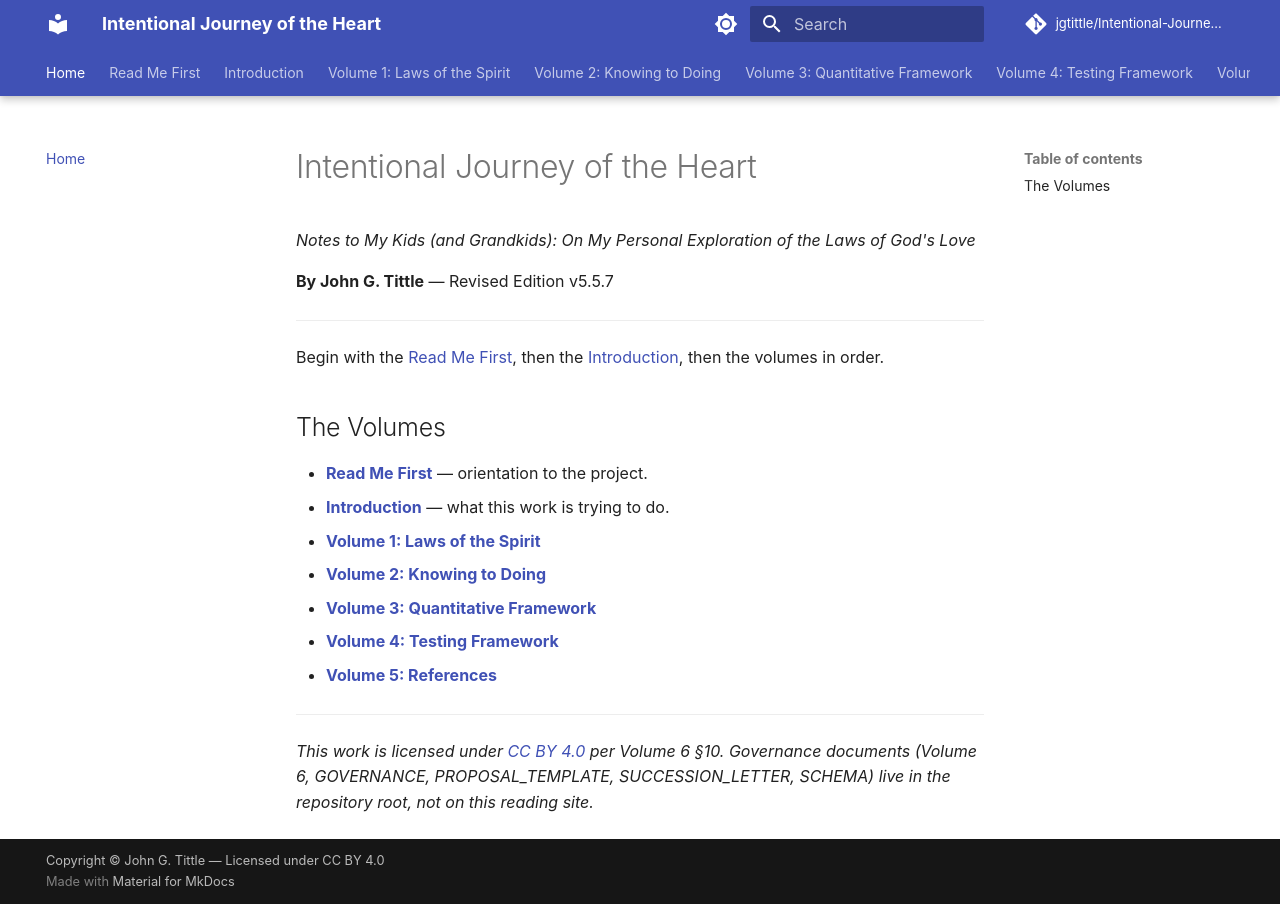
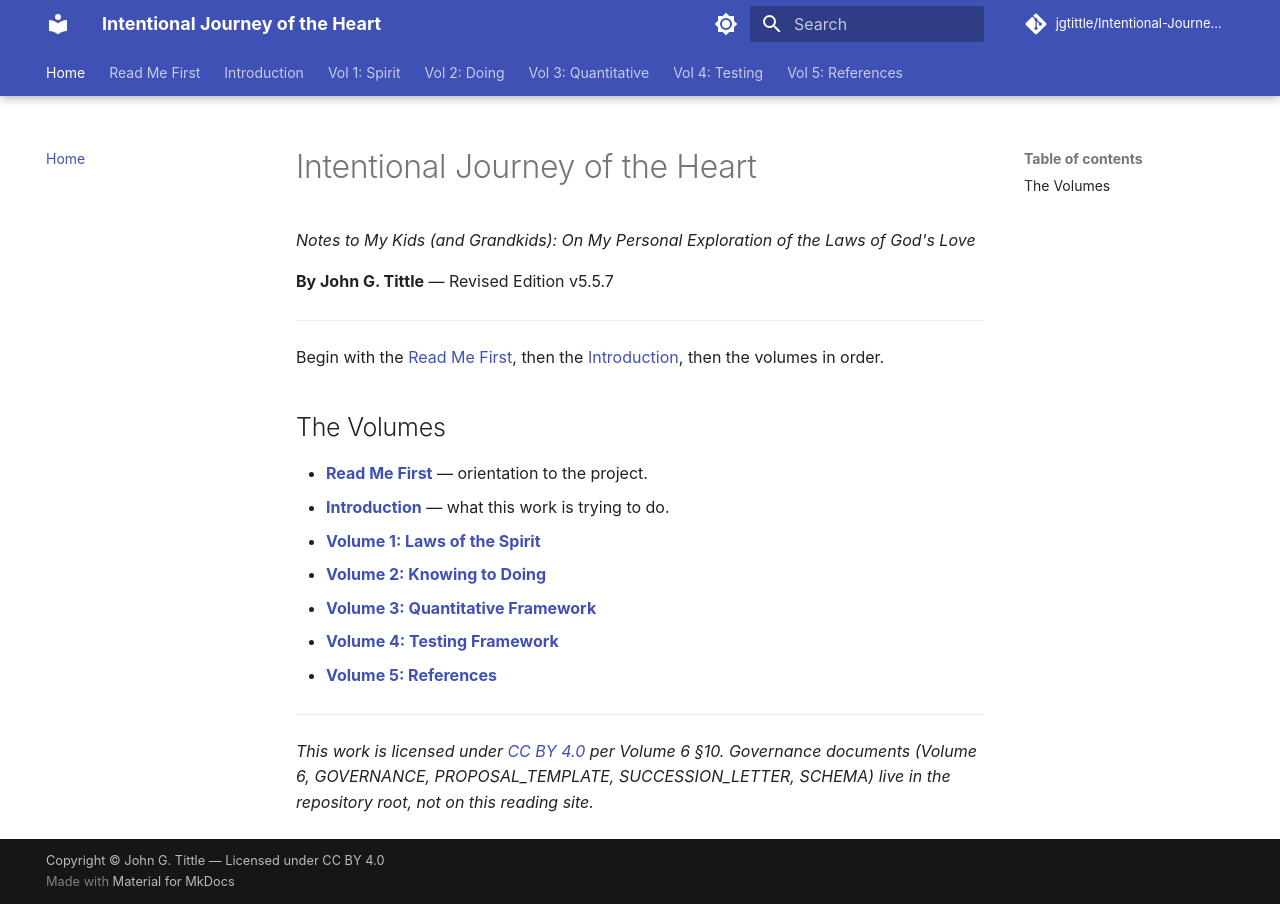
Before and after one commit to jgtittle-ministries/Intentional-Journey-of-the-Heart, an MkDocs documentation site: the page built from docs/index.md, in a window 1280 px wide. Built offline with MkDocs 1.6.1 and Material for MkDocs 9.7.7, drawn with Linux system fonts in a browser that asks for light colours; some web fonts are replaced; comment, search, counter and statistics services are not loaded.

Commit message:
Shorten top-level nav tab labels so they fit at typical viewport widths

```diff
--- a/mkdocs.yml
+++ b/mkdocs.yml
@@ -83,7 +83,7 @@ nav:
     - "A Note on Proof and Certainty": introduction/note-on-proof-and-certainty.md
     - "A Note on the use of Claude as an AI research assistant": introduction/note-on-use-of-claude-as-ai-research.md
     - "Future Development": introduction/future-development.md
-  - "Volume 1: Laws of the Spirit":
+  - "Vol 1: Spirit":
     - volume-1-laws-of-the-spirit/index.md
     - "Taxonomy Key": volume-1-laws-of-the-spirit/taxonomy-key-how-this-volume-classifies-its.md
     - "Opening: The Miracle Frame": volume-1-laws-of-the-spirit/opening-miracle-frame.md
@@ -102,7 +102,7 @@ nav:
     - "A Word to My Kids": volume-1-laws-of-the-spirit/word-to-my-kids-at-the-end.md
     - "Supplemental: The Three Desires": volume-1-laws-of-the-spirit/supplemental-three-desires.md
     - "Claim Index": volume-1-laws-of-the-spirit/claim-index.md
-  - "Volume 2: Knowing to Doing":
+  - "Vol 2: Doing":
     - volume-2-knowing-to-doing/index.md
     - "Introduction: The Bridge from Knowing to Doing": volume-2-knowing-to-doing/introduction-the-bridge-from-knowing-to-doing.md
     - "Taxonomy Key": volume-2-knowing-to-doing/taxonomy-key-how-this-volume-classifies-its.md
@@ -120,7 +120,7 @@ nav:
     - "10. The Training Plan": volume-2-knowing-to-doing/exploration-10-training-plan.md
     - "Epilogue: The Invitation to Volume 3": volume-2-knowing-to-doing/epilogue-the-invitation-to-volume-3.md
     - "Claim Index": volume-2-knowing-to-doing/claim-index.md
-  - "Volume 3: Quantitative Framework":
+  - "Vol 3: Quantitative":
     - volume-3-quantitative-framework/index.md
     - "A Note Before We Begin": volume-3-quantitative-framework/note-before-we-begin.md
     - "Taxonomy Key": volume-3-quantitative-framework/taxonomy-key-how-this-volume-classifies-its.md
@@ -141,14 +141,14 @@ nav:
     - "Appendix: TFT Challenged": volume-3-quantitative-framework/appendix-tft-challenged.md
     - "Appendix: Master Law Index": volume-3-quantitative-framework/appendix-master-law-index.md
     - "Claim Index": volume-3-quantitative-framework/claim-index.md
-  - "Volume 4: Testing Framework":
+  - "Vol 4: Testing":
     - volume-4-testing-framework/index.md
     - "1. Why Testing Matters": volume-4-testing-framework/section-1-why-testing-matters-for-laws.md
     - "2. Testing Framework": volume-4-testing-framework/section-2-testing-framework.md
     - "3. Individual Testing Protocol": volume-4-testing-framework/section-3-individual-spiritual-formation-testing-protocol.md
     - "4. Small Group Testing Protocol": volume-4-testing-framework/section-4-small-group-spiritual-formation-testing.md
     - "5. Research Program Design": volume-4-testing-framework/section-5-research-program-design-for-spiritual.md
-  - "Volume 5: References":
+  - "Vol 5: References":
     - volume-5-references/index.md
     - "Introduction": volume-5-references/introduction.md
     - "Part I: Scholarly and Academic Sources": volume-5-references/part-i-scholarly-and-academic-sources.md
```
